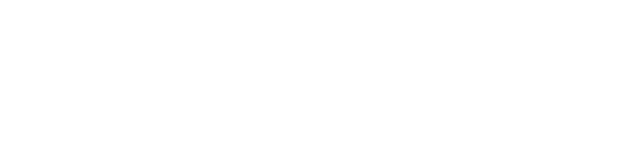
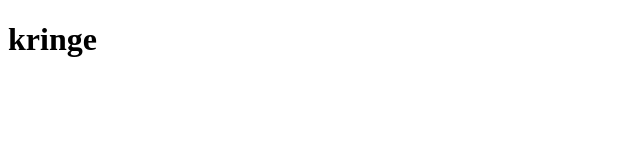
Before and after one commit to RobotChiken57/git, a plain HTML site: page index.html in a window 1280 px wide. Shown: the whole page, without its empty margins (0-640 px from the left). Drawn offline with Linux system fonts and the light colour scheme.

Commit message:
add index.html

```diff
--- a/index.html
+++ b/index.html
@@ -7,6 +7,6 @@
     <title>Document</title>
 </head>
 <body>
-
+    <h1>kringe</h1>
 </body>
 </html>
```
